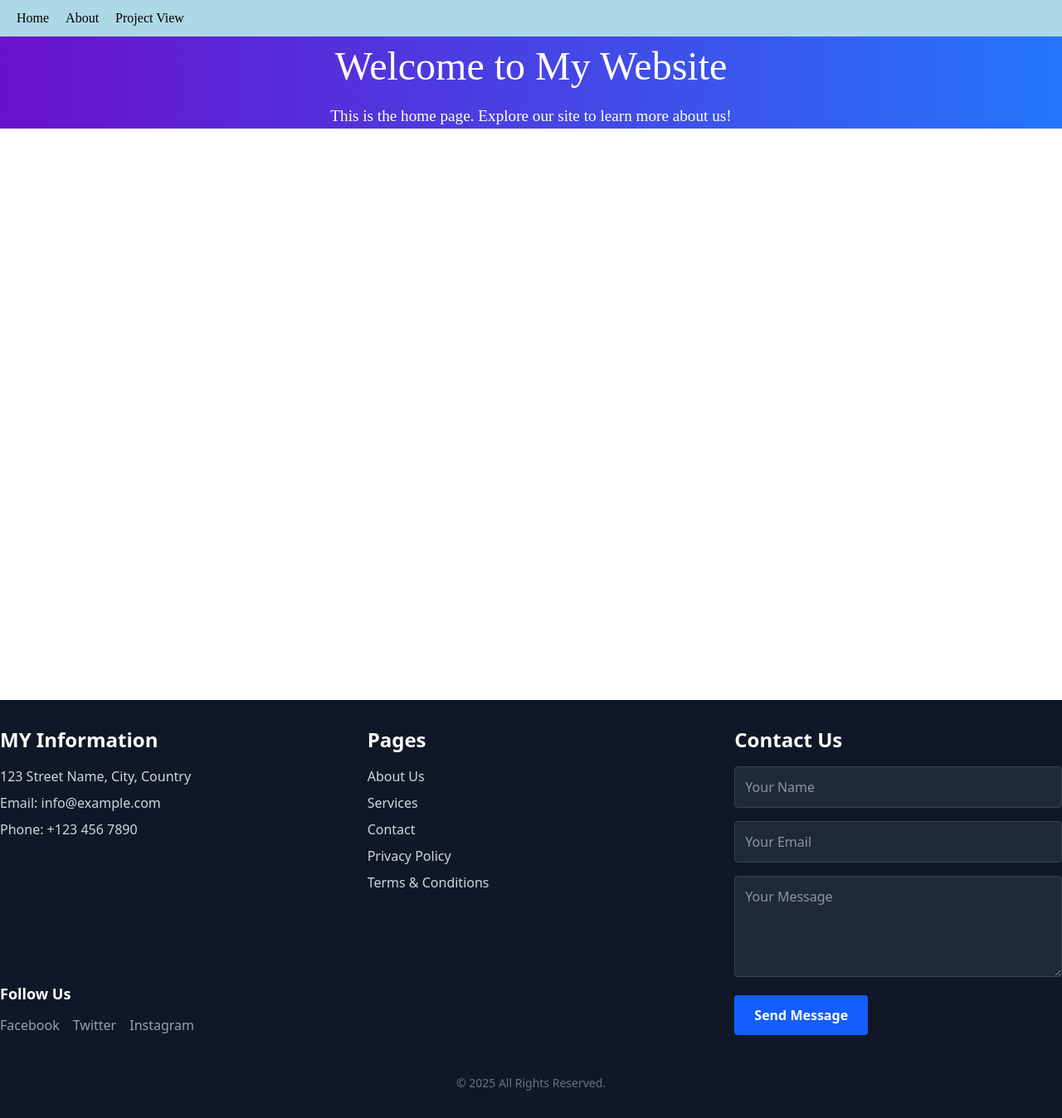
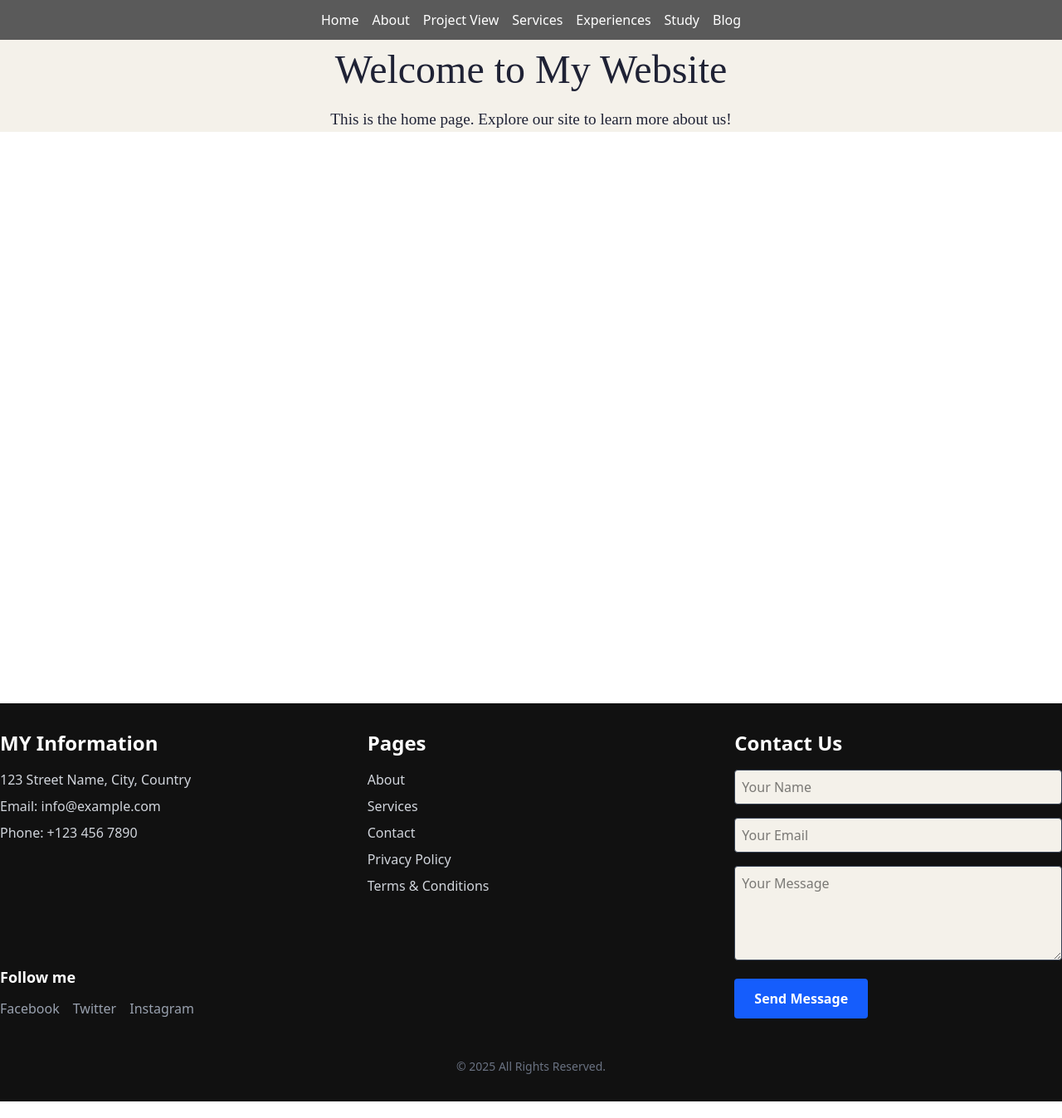
Before and after one commit to anik767/Portfolio-frontend, a Next.js app: page / in a window 1280 px wide. Shown: the whole page at 83% size. Built offline with nearby package versions, Linux system fonts and the light colour scheme.

Commit message:
new changes

```diff
--- a/app/(admin)/admin/project/page.tsx
+++ b/app/(admin)/admin/project/page.tsx
@@ -3,6 +3,7 @@
 import React, { useEffect, useState } from 'react';
 import Link from 'next/link';
 import Image from 'next/image';
+
 interface Project {
   id: number;
   title: string;
@@ -11,22 +12,34 @@ interface Project {
   created_at: string;
 }
 
+interface PaginatedResponse {
+  current_page: number;
+  data: Project[];
+  last_page: number;
+  next_page_url: string | null;
+  prev_page_url: string | null;
+}
+
 const apiUrl = process.env.NEXT_PUBLIC_API_URL;
 
 const ProjectListPage = () => {
   const [projects, setProjects] = useState<Project[]>([]);
+  const [currentPage, setCurrentPage] = useState<number>(1);
+  const [lastPage, setLastPage] = useState<number>(1);
   const [loading, setLoading] = useState(true);
   const [deletingId, setDeletingId] = useState<number | null>(null);
   const [error, setError] = useState<string | null>(null);
 
-  const loadProjects = async () => {
+  const loadProjects = async (page: number = 1) => {
     setLoading(true);
     setError(null);
     try {
-      const res = await fetch(`${apiUrl}/project-posts`);
+      const res = await fetch(`${apiUrl}/project-posts?page=${page}`);
       if (!res.ok) throw new Error(res.statusText);
-      const data = await res.json();
+      const data: PaginatedResponse = await res.json();
       setProjects(data.data || []);
+      setCurrentPage(data.current_page);
+      setLastPage(data.last_page);
     } catch (e) {
       setError((e as Error).message || 'Failed to load projects');
     } finally {
@@ -47,7 +60,7 @@ const ProjectListPage = () => {
         method: 'DELETE',
       });
       if (!res.ok) throw new Error('Failed to delete project');
-      await loadProjects();
+      await loadProjects(currentPage);
     } catch (e) {
       setError((e as Error).message);
     } finally {
@@ -55,9 +68,11 @@ const ProjectListPage = () => {
     }
   };
 
-  if (loading) {
-    return <div className="text-center p-10">Loading...</div>;
+  const handlePageChange = (page: number) => {
+    if (page >= 1 && page <= lastPage) {
+      loadProjects(page);
     }
+  };
 
   return (
     <main className="max-w-5xl mx-auto p-5 font-cursive">
@@ -72,9 +87,12 @@ const ProjectListPage = () => {
 
       {error && <p className="mb-4 text-red-600 font-semibold">{error}</p>}
 
-      {projects.length === 0 ? (
+      {loading ? (
+        <div className="text-center p-10">Loading...</div>
+      ) : projects.length === 0 ? (
         <p>No projects found.</p>
       ) : (
+        <>
           <ul className="space-y-4">
             {projects.map(project => (
               <li
@@ -85,16 +103,17 @@ const ProjectListPage = () => {
                   {project.image_url && (
                     <Image
                       src={project.image_url}
-                  alt={project.title ? `Image for ${project.title}` : 'Project image'}
+                      alt={project.title || 'Project image'}
                       className="mt-2 w-[100px] h-[100px] rounded-full object-cover"
                       unoptimized
                       width={100}
                       height={100}
                     />
-
                   )}
                   <div>
-                  <h2 className="text-xl font-semibold">{project.title || 'Untitled Project'}</h2>
+                    <h2 className="text-xl font-semibold">
+                      {project.title || 'Untitled Project'}
+                    </h2>
                     <p className="text-sm text-gray-600">
                       {new Date(project.created_at).toLocaleDateString()}
                     </p>
@@ -104,7 +123,6 @@ const ProjectListPage = () => {
                 <div className="flex space-x-2 flex-shrink-0">
                   <Link href={`/admin/project/${project.id}`}>
                     <button
-                    aria-label={`Edit project titled ${project.title}`}
                       className="bg-yellow-500 text-white px-3 py-1 rounded"
                       disabled={deletingId === project.id}
                     >
@@ -112,10 +130,8 @@ const ProjectListPage = () => {
                     </button>
                   </Link>
                   <button
-                  aria-label={`Delete project titled ${project.title}`}
                     onClick={() => handleDelete(project.id)}
-                  className={`bg-red-600 text-white px-3 py-1 rounded ${deletingId === project.id ? 'opacity-50 cursor-not-allowed' : ''
-                    }`}
+                    className={`bg-red-600 text-white px-3 py-1 rounded ${deletingId === project.id ? 'opacity-50 cursor-not-allowed' : ''}`}
                     disabled={deletingId === project.id}
                   >
                     {deletingId === project.id ? 'Deleting...' : 'Delete'}
@@ -124,6 +140,28 @@ const ProjectListPage = () => {
               </li>
             ))}
           </ul>
+
+          {/* Pagination Controls */}
+          <div className="flex justify-center mt-8 gap-4">
+            <button
+              onClick={() => handlePageChange(currentPage - 1)}
+              disabled={currentPage <= 1}
+              className="px-4 py-2 rounded bg-gray-200 hover:bg-gray-300 disabled:opacity-50"
+            >
+              Previous
+            </button>
+            <span className="px-4 py-2">
+              Page {currentPage} of {lastPage}
+            </span>
+            <button
+              onClick={() => handlePageChange(currentPage + 1)}
+              disabled={currentPage >= lastPage}
+              className="px-4 py-2 rounded bg-gray-200 hover:bg-gray-300 disabled:opacity-50"
+            >
+              Next
+            </button>
+          </div>
+        </>
       )}
     </main>
   );
--- a/app/(home)/page.js
+++ b/app/(home)/page.tsx
@@ -8,8 +8,8 @@ export default function Home() {
         flexDirection: "column",
         alignItems: "center",
         justifyContent: "center",
-        background: "linear-gradient(to right, #6a11cb, #2575fc)",
-        color: "white",
+        background: '#F4F1EA',
+        color: "#1F2235",
         textAlign: "center",
         fontFamily:"cursive"
       }}
--- a/app/component/footer/page.tsx
+++ b/app/component/footer/page.tsx
@@ -47,7 +47,7 @@ const Footer: React.FC = () => {
   };
 
   return (
-    <footer className="bg-gray-900 text-white py-8 ">
+    <footer className="bg-[#111] text-white py-8 ">
       <div className="container mx-auto grid grid-cols-1 md:grid-cols-3 gap-12">
         {/* Info & Socials */}
         <div className="flex flex-col justify-between">
@@ -58,7 +58,7 @@ const Footer: React.FC = () => {
             <p className="text-gray-300">Phone: +123 456 7890</p>
           </div>
           <div className="mt-8">
-            <h3 className="text-lg font-semibold mb-3">Follow Us</h3>
+            <h3 className="text-lg font-semibold mb-3">Follow me</h3>
             <div className="flex gap-4">
               {/* Social Icons Here */}
               <a href="#" className="text-gray-400 hover:text-white">Facebook</a>
@@ -73,7 +73,7 @@ const Footer: React.FC = () => {
           <h2 className="text-2xl font-bold mb-4">Pages</h2>
           <ul className="space-y-2">
 
-            <li><a href="/about" className="text-gray-300 hover:text-white">About Us</a></li>
+            <li><a href="/about" className="text-gray-300 hover:text-white">About</a></li>
             <li><a href="/services" className="text-gray-300 hover:text-white">Services</a></li>
             <li><a href="/contact" className="text-gray-300 hover:text-white">Contact</a></li>
             <li><a href="/privacy-policy" className="text-gray-300 hover:text-white">Privacy Policy</a></li>
@@ -89,7 +89,7 @@ const Footer: React.FC = () => {
               type="text"
               name="name"
               placeholder="Your Name"
-              className="w-full p-3 rounded bg-gray-800 text-white border border-gray-700 focus:outline-none"
+              className="w-full p-2 rounded bg-[#F4F1EA] text-black border border-gray-700 focus:bg-[#111] focus:outline-none focus:border-b-[#4a90e2] focus:shadow-[0_0_4px_rgba(74,144,226,0.5)] focus:text-white"
               value={formData.name}
               onChange={handleChange}
               required
@@ -98,7 +98,7 @@ const Footer: React.FC = () => {
               type="email"
               name="email"
               placeholder="Your Email"
-              className="w-full p-3 rounded bg-gray-800 text-white border border-gray-700 focus:outline-none"
+              className="w-full p-2 rounded bg-[#F4F1EA] text-black border border-gray-700 focus:bg-[#111] focus:outline-none focus:border-b-[#4a90e2] focus:shadow-[0_0_4px_rgba(74,144,226,0.5)] focus:text-white"
               value={formData.email}
               onChange={handleChange}
               required
@@ -107,7 +107,7 @@ const Footer: React.FC = () => {
               name="message"
               placeholder="Your Message"
               rows={4}
-              className="w-full p-3 rounded bg-gray-800 text-white border border-gray-700 focus:outline-none"
+              className="w-full p-2 rounded bg-[#F4F1EA] text-black border border-gray-700 focus:bg-[#111] focus:outline-none focus:border-b-[#4a90e2] focus:shadow-[0_0_4px_rgba(74,144,226,0.5)] focus:text-white"
               value={formData.message}
               onChange={handleChange}
               required
--- a/app/component/nav/page.tsx
+++ b/app/component/nav/page.tsx
@@ -1,47 +1,72 @@
-// app/components/Contact.tsx
+'use client';
+
 import Link from 'next/link';
-import React from 'react';
+import React, { useEffect, useState } from 'react';
 
 const Nav: React.FC = () => {
+  const [isVisible, setIsVisible] = useState(true);
+  const [lastScrollY, setLastScrollY] = useState(0);
+
+  useEffect(() => {
+    const handleScroll = () => {
+      const currentScrollY = window.scrollY;
+
+      if (currentScrollY > lastScrollY && currentScrollY > 50) {
+        setIsVisible(false); // scrolling down
+      } else {
+        setIsVisible(true); // scrolling up
+      }
+
+      setLastScrollY(currentScrollY);
+    };
+
+    window.addEventListener('scroll', handleScroll);
+    return () => window.removeEventListener('scroll', handleScroll);
+  }, [lastScrollY]);
+
   return (
     <header
-      style={{
-        backgroundColor: 'lightblue',
-        padding: '10px 20px',
-        display: 'flex',
-        alignItems: 'center',
-        gap: '20px',
-      }}
+      className={`sticky top-0 z-50 mx-auto transition-transform duration-200  ${
+        isVisible ? 'translate-y-0' : '-translate-y-full'
+      }`}
     >
-
-      <nav>
-        <ul
-          style={{
-            display: 'flex',
-            gap: '20px',
-            listStyle: 'none',
-            margin: 0,
-            padding: 0,
-            fontFamily: 'cursive',
-          }}
-        >
+      <nav className="flex justify-center bg-[#141414]/70 backdrop-blur ">
+        <ul className="flex gap-4 p-3 rounded-full">
           <li>
-            <Link href="/" style={{ color: 'black', textDecoration: 'none' }}>
+            <Link href="/" className="text-white">
               Home
             </Link>
           </li>
           <li>
-            <Link href="/about" style={{ color: 'black', textDecoration: 'none' }}>
+            <Link href="/about" className="text-white">
               About
             </Link>
           </li>
           <li>
-            <Link href="/project-view" style={{ color: 'black', textDecoration: 'none' }}>
+            <Link href="/project-view" className="text-white">
               Project View
             </Link>
           </li>
-
-
+          <li>
+            <Link href="/services" className="text-white">
+              Services
+            </Link>
+          </li>
+          <li>
+            <Link href="/experiences" className="text-white">
+              Experiences
+            </Link>
+          </li>
+          <li>
+            <Link href="/experiences" className="text-white">
+              Study
+            </Link>
+          </li>
+          <li>
+            <Link href="/blog" className="text-white">
+              Blog
+            </Link>
+          </li>
         </ul>
       </nav>
     </header>
```
Lines whose indentation alone changed are shown as unchanged.
